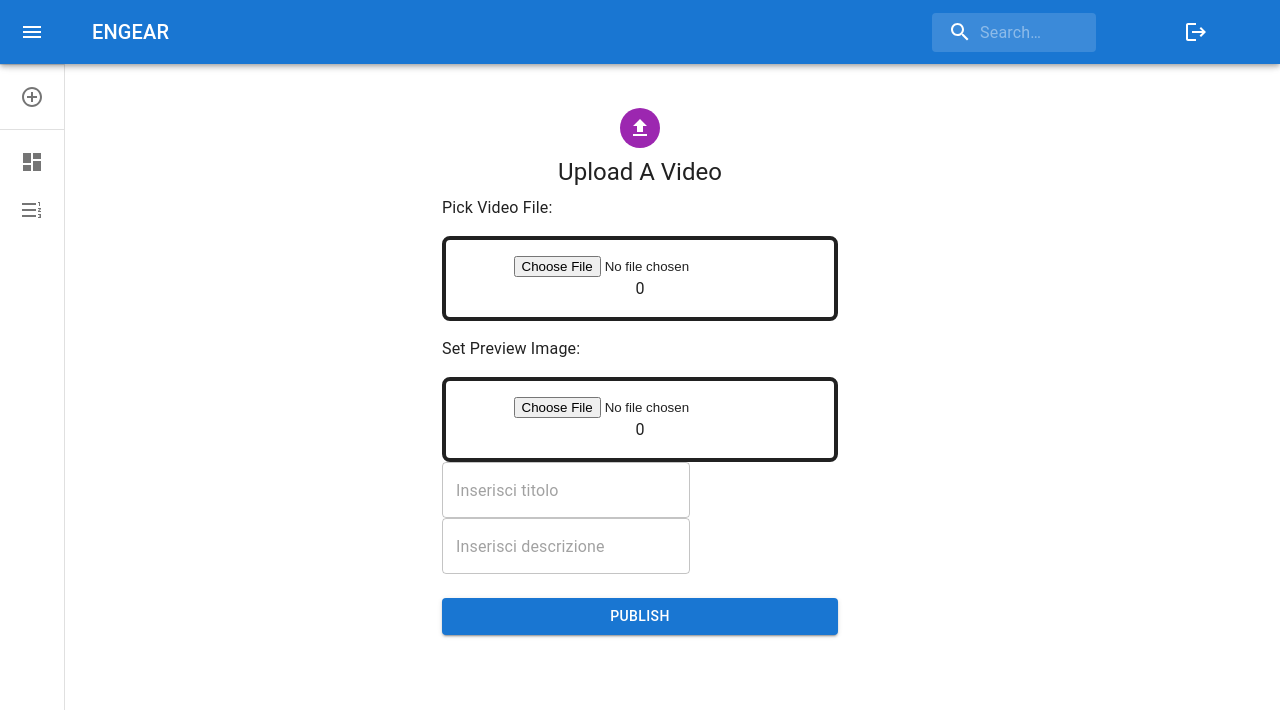
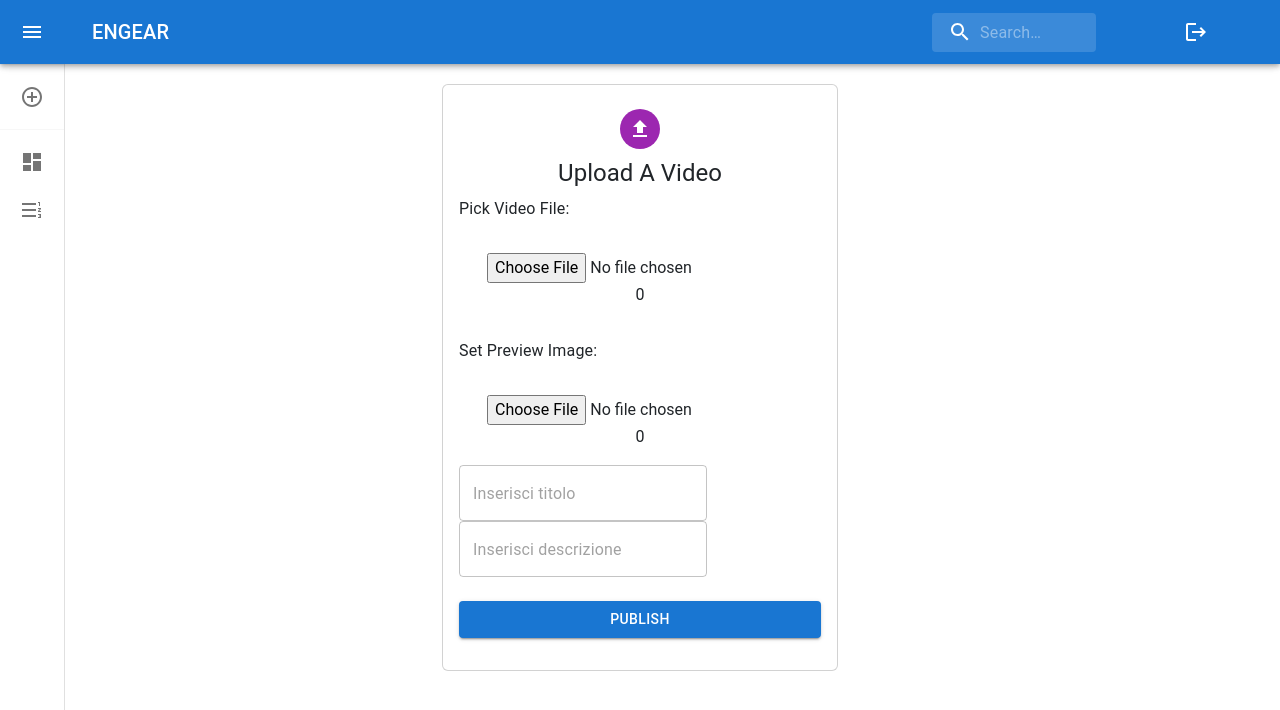
Before and after one commit to themolinario/engear, a React (Vite) app in the folder frontend/: page /add-video in a window 1280 px wide. Shown: the top 710 px of the page. Built offline with nearby package versions, Linux system fonts and the light colour scheme.

Commit message:
Feature: added bootstrap 5 and some ui fixes

```diff
--- a/frontend/package.json
+++ b/frontend/package.json
@@ -16,8 +16,10 @@
     "@mui/material": "^5.14.1",
     "@tanstack/react-query": "^4.33.0",
     "axios": "^1.4.0",
+    "bootstrap": "^5.3.2",
     "firebase": "^10.3.1",
     "jotai": "^2.4.1",
+    "prettier-plugin-sort-imports": "^1.7.2",
     "react": "^18.2.0",
     "react-dom": "^18.2.0",
     "react-hook-form": "^7.45.4",
--- a/frontend/src/main.tsx
+++ b/frontend/src/main.tsx
@@ -3,6 +3,7 @@ import ReactDOM from 'react-dom/client';
 import {RouterProvider} from "react-router-dom";
 import {router} from "./router";
 import {CustomQueryClientProvider} from "./CustomQueryClientProvider.tsx";
+import 'bootstrap/dist/css/bootstrap.css';
 
 
 
--- a/frontend/src/pages/AddVideoPage/index.tsx
+++ b/frontend/src/pages/AddVideoPage/index.tsx
@@ -88,16 +88,13 @@ export function AddVideoPage () {
 
 
     return (
-        <Container component="main" maxWidth="xs">
+        <Container maxWidth="xs">
             <CssBaseline />
             <Box
-                sx={{
-                    marginTop: 8,
-                    display: 'flex',
-                    flexDirection: 'column',
-                    alignItems: 'center',
-                }}
+                className="d-flex flex-column align-items-center mt-5"
             >
+                <Box className="card">
+                    <Box className="card-body d-flex flex-column align-items-center">
                         <Avatar sx={{ m: 1, bgcolor: 'secondary.main' }}>
                             <FileUploadIcon />
                         </Avatar>
@@ -112,10 +109,7 @@ export function AddVideoPage () {
                                   display: 'flex',
                                   flexDirection: 'column',
                                   alignItems: 'center',
-                            borderColor: "blue",
                                   padding: 2,
-                            border: 4,
-                            borderRadius: 2,
                                   marginBottom: 2
                               }}
                             >
@@ -136,10 +130,8 @@ export function AddVideoPage () {
                                   display: 'flex',
                                   flexDirection: 'column',
                                   alignItems: 'center',
-                            borderColor: "blue",
                                   padding: 2,
-                            border: 4,
-                            borderRadius: 2
+
                               }}
                             >
 
@@ -173,6 +165,9 @@ export function AddVideoPage () {
                             </Button>
                     </Box>
                 </Box>
+
+                </Box>
+            </Box>
         </Container>
     );
 }
--- a/frontend/src/pages/MetricsPage/index.tsx
+++ b/frontend/src/pages/MetricsPage/index.tsx
@@ -1,6 +1,7 @@
 import {useQuery} from "@tanstack/react-query";
 import {getIPAddres, getUserAgent} from "../../api/metrics.ts";
 import {PageLoader} from "../../components/basic/PageLoader.tsx";
+import { Box, Container } from "@mui/material";
 
 export function MetricsPage () {
         const {data: ip, isLoading: isIPLoading} = useQuery({
@@ -15,9 +16,16 @@ export function MetricsPage () {
 
         if (isIPLoading || isUserAgentLoading) return <PageLoader />
         return (
-            <div>
-                <h1>Your IP Address is: {ip?.data.ip}</h1>
-                <h1>Your User Agent is: {userAgent?.data.name}</h1>
-            </div>
+            <Container maxWidth="xs">
+              <Box className="d-flex flex-column align-items-center mt-4">
+                <Box className="d-flex flex-column align-items-center card p-5">
+                  <h3>Metrics</h3>
+                  <Box className="mt-3">
+                    <p>Your IP Address is: {ip?.data.ip}</p>
+                    <p>Your User Agent is: {userAgent?.data.name} on {userAgent?.data.operatingSystem.name}</p>
+                  </Box>
+                </Box>
+              </Box>
+            </Container>
         )
 }
```
Also changed, not shown: 1 other file (tests, documents, lock files or other folders). Lines whose indentation alone changed are shown as unchanged.
